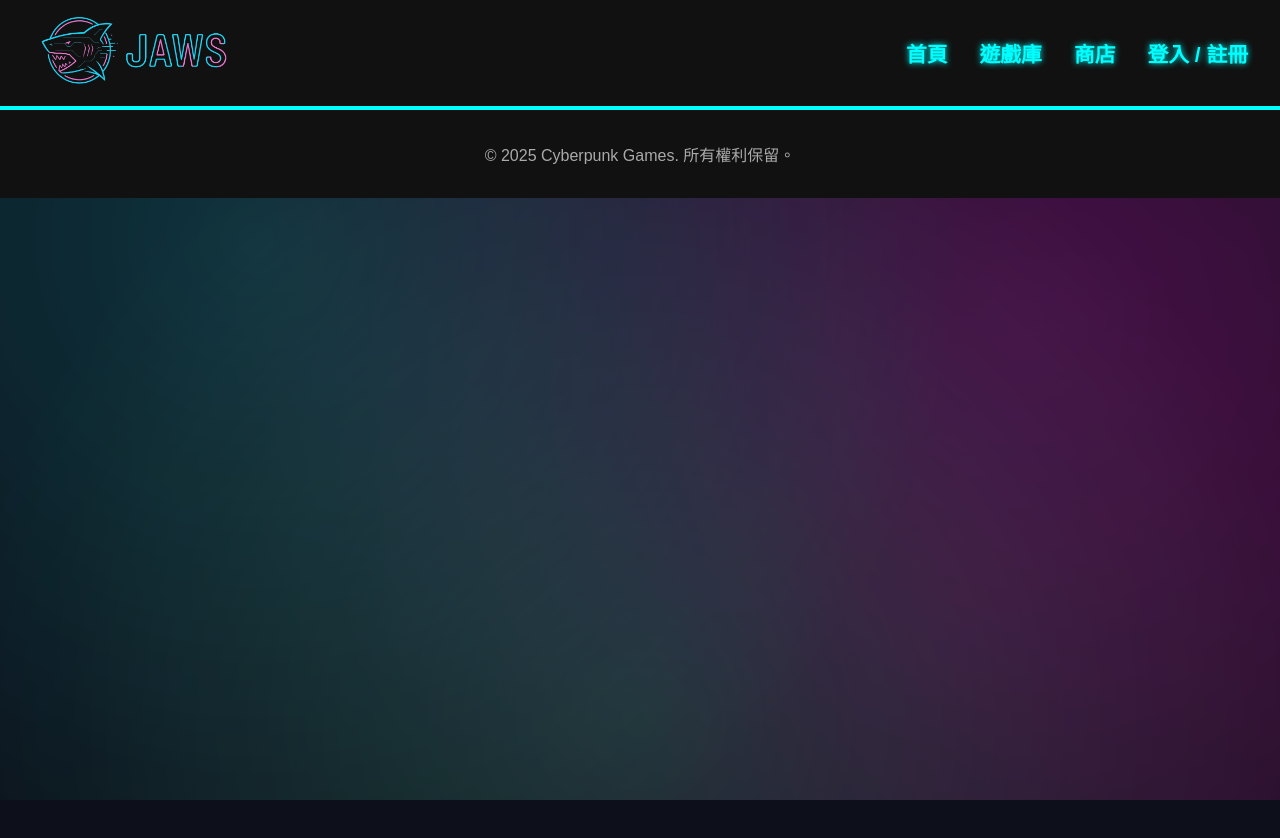
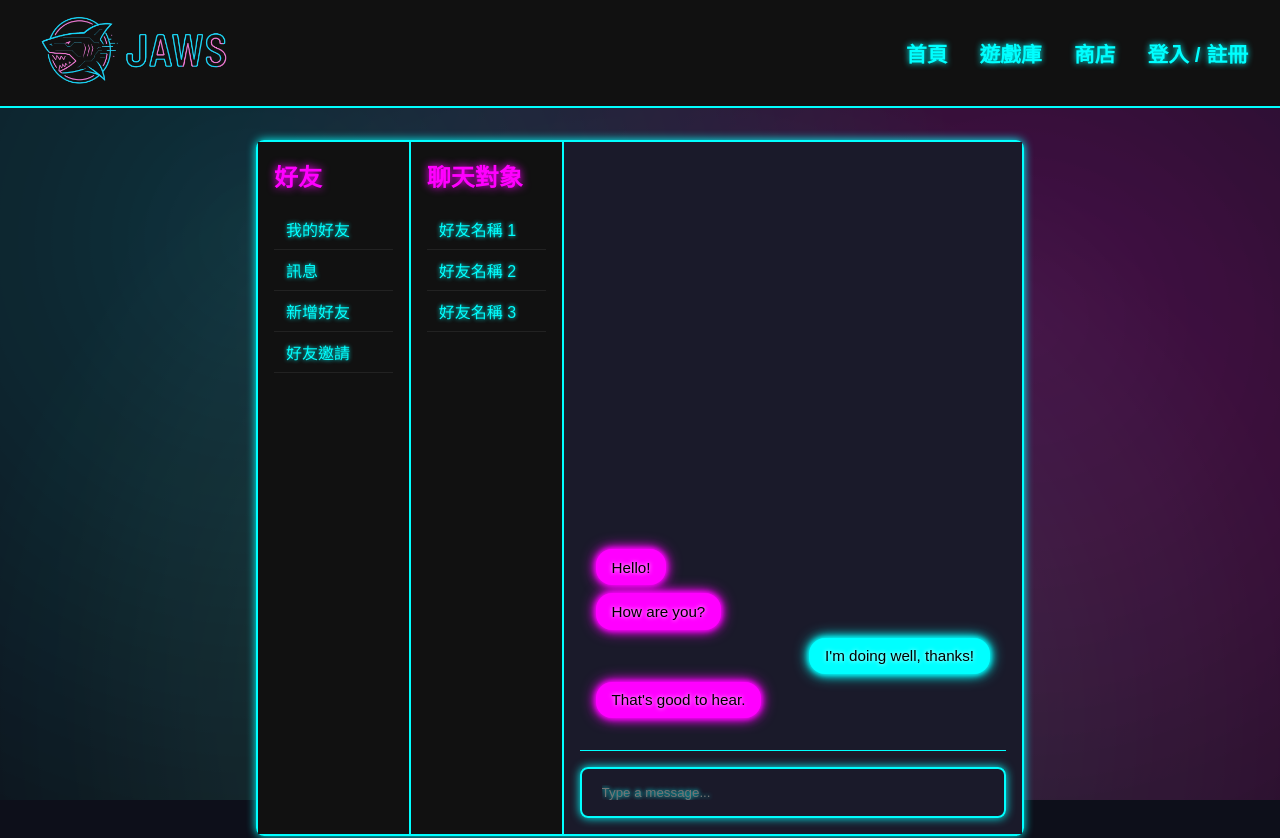
Before and after one commit to anthony88222/jaws-frontend, a Vue app: page /chat in a window 1280 px wide. Shown: the top 838 px of the page. Before the commit the page ends 800 px from the top, so only its background shows below. Built offline with nearby package versions, Linux system fonts and the light colour scheme.

Commit message:
modified friend,chat view

```diff
--- a/src/router/index.js
+++ b/src/router/index.js
@@ -5,6 +5,7 @@ import { createRouter, createWebHistory } from 'vue-router'
 import HomeView from '../views/HomeView.vue'
 import CartView from '../views/CartView.vue'
 import FriendView from '../views/FriendView.vue'
+import ChatView from '../views/ChatView.vue'
 import LoginPage from '../views/LoginPage.vue'
 
 
@@ -12,6 +13,7 @@ const routes = [
   { path: '/', name: 'Home', component: HomeView },
   { path: '/cart', name: 'Cart', component: CartView },
   { path: '/friend', name: 'Friend', component: FriendView },
+  { path: '/chat', name: 'Chat', component: ChatView },
   { path: '/login', name: 'LoginPage', component: LoginPage },
 ]
 
--- /dev/null
+++ b/src/views/ChatView.vue
@@ -0,0 +1,227 @@
+<template>
+  <div class="layout">
+    <main class="chat-container">
+      <!-- 左側：好友功能選單 -->
+      <aside class="friend-list">
+        <h2 class="title">好友</h2>
+        <ul>
+          <li class="clickable" @click="navigateTo('我的好友')">
+            <span class="friend-name">我的好友</span>
+          </li>
+          <li class="clickable" @click="navigateTo('訊息')">
+            <span class="friend-name">訊息</span>
+          </li>
+          <li class="clickable" @click="navigateTo('新增好友')">
+            <span class="friend-name">新增好友</span>
+          </li>
+          <li class="clickable" @click="navigateTo('好友邀請')">
+            <span class="friend-name">好友邀請</span>
+          </li>
+        </ul>
+      </aside>
+
+      <!-- 中間：聊天對象列表 -->
+      <aside class="recent-chats">
+        <h2 class="title">聊天對象</h2>
+        <ul>
+          <li v-for="chat in recentChats" :key="chat.id" class="clickable" @click="selectChat(chat.name)">
+            <div class="chat-info">
+              <span class="chat-name">{{ chat.name }}</span>
+            </div>
+          </li>
+        </ul>
+      </aside>
+
+      <!-- 右側聊天視窗 -->
+      <section class="chat-box">
+        <div class="chat-messages">
+          <div v-for="msg in messages" :key="msg.id" :class="['bubble', msg.from === 'me' ? 'me' : 'them']">
+            {{ msg.text }}
+          </div>
+        </div>
+        <div class="chat-input">
+          <div class="input-wrapper">
+            <input v-model="newMessage" type="text" placeholder="Type a message..." @keydown.enter="sendMessage" />
+          </div>
+        </div>
+      </section>
+    </main>
+  </div>
+</template>
+
+<script setup>
+import { ref } from 'vue'
+
+const recentChats = ref([
+  { id: 1, name: '好友名稱 1' },
+  { id: 2, name: '好友名稱 2' },
+  { id: 3, name: '好友名稱 3' },
+])
+
+const messages = ref([
+  { id: 1, from: 'them', text: 'Hello!' },
+  { id: 2, from: 'them', text: 'How are you?' },
+  { id: 3, from: 'me', text: "I'm doing well, thanks!" },
+  { id: 4, from: 'them', text: "That's good to hear." }
+])
+
+const newMessage = ref('')
+
+function sendMessage() {
+  if (newMessage.value.trim()) {
+    messages.value.push({ id: Date.now(), from: 'me', text: newMessage.value })
+    newMessage.value = ''
+  }
+}
+
+function selectChat(name) {
+  alert(`開啟與 ${name} 的聊天`)
+}
+
+function navigateTo(section) {
+  alert(`前往：${section}`)
+}
+</script>
+
+<style scoped>
+.chat-container {
+  display: flex;
+  height: 70vh;
+  margin: 2rem auto;
+  width: 60vw;
+  border: 2px solid var(--color-primary);
+  border-radius: var(--border-radius);
+  box-shadow: 0 0 10px var(--color-primary);
+}
+
+.friend-list,
+.recent-chats {
+  width: 20%;
+  background-color: #111;
+  padding: 1rem;
+  border-right: 2px solid var(--color-primary);
+  overflow-y: auto;
+}
+
+.friend-list .title,
+.recent-chats .title {
+  color: var(--color-secondary);
+  font-size: 1.5rem;
+  margin-bottom: 1rem;
+  text-shadow: 0 0 8px var(--color-secondary);
+  text-align: left;
+}
+
+.friend-list ul,
+.recent-chats ul {
+  list-style: none;
+  padding: 0;
+  margin: 0;
+}
+
+.friend-list li,
+.recent-chats li {
+  padding: 0.5rem 0.75rem;
+  color: var(--color-primary);
+  border-bottom: 1px solid #222;
+  display: flex;
+  align-items: center;
+  gap: 0.5rem;
+  justify-content: space-between;
+  transition: background 0.2s;
+  cursor: pointer;
+}
+
+.friend-list li:hover,
+.recent-chats li:hover {
+  background: #222;
+  box-shadow: 0 0 6px var(--color-primary);
+}
+
+.friend-name,
+.chat-name {
+  text-shadow: 0 0 4px var(--color-primary);
+  font-size: 1rem;
+}
+
+.chat-info {
+  width: 100%;
+}
+
+.chat-box {
+  flex: 1;
+  display: flex;
+  flex-direction: column;
+  justify-content: space-between;
+  padding: 1rem;
+  background: #1a1a2a;
+}
+
+.chat-messages {
+  flex: 1;
+  overflow-y: auto;
+  display: flex;
+  flex-direction: column;
+  justify-content: flex-end;
+  gap: 0.5rem;
+  padding: 1rem;
+}
+
+
+.bubble {
+  max-width: 60%;
+  padding: 0.6rem 1rem;
+  border-radius: 1rem;
+  font-size: 0.95rem;
+  color: var(--color-text);
+}
+
+.bubble.them {
+  align-self: flex-start;
+  background: var(--color-secondary);
+  color: #000;
+  text-shadow: 0 0 4px #fff;
+  box-shadow:
+    0 0 5px var(--color-secondary),
+    0 0 10px var(--color-secondary),
+    0 0 15px var(--color-secondary);
+}
+
+.bubble.me {
+  align-self: flex-end;
+  background: var(--color-primary);
+  color: #000;
+  text-shadow: 0 0 4px #fff;
+  box-shadow:
+    0 0 5px var(--color-primary),
+    0 0 10px var(--color-primary),
+    0 0 15px var(--color-primary);
+}
+
+
+.chat-input {
+  margin-top: 1rem;
+  border-top: 1px solid var(--color-primary);
+  padding-top: 1rem;
+}
+
+.input-wrapper {
+  border: 2px solid var(--color-primary);
+  border-radius: var(--border-radius);
+  box-shadow: 0 0 10px var(--color-primary);
+  padding: 0.25rem;
+}
+
+.chat-input input {
+  width: 100%;
+  padding: 0.75rem 1rem;
+  border: none;
+  background: transparent;
+  color: var(--color-text);
+  font-family: var(--font-family);
+  border-radius: var(--border-radius);
+  outline: none;
+  text-shadow: 0 0 4px var(--color-primary);
+}
+
+</style>
--- a/src/views/FriendView.vue
+++ b/src/views/FriendView.vue
@@ -1,105 +1,66 @@
 <template>
   <div class="layout">
-
     <main class="chat-container">
-        <!-- 左側好友列表 -->
+      <!-- 左側好友選單 -->
       <aside class="friend-list">
-          <h2 class="title">FRIENDS</h2>
+        <h2 class="title">好友</h2>
         <ul>
-            <li
-              v-for="friend in friends"
-              :key="friend.id"
-              :class="{ online: friend.online }"
-              class="clickable"
-              @click="selectChat(friend.name)"
-            >
-              <span class="status-dot"></span>
-              <span class="friend-name">{{ friend.name }}</span>
+          <li class="clickable" @click="navigateTo('我的好友')">
+            <span class="friend-name">我的好友</span>
+          </li>
+          <li class="clickable" @click="navigateTo('訊息')">
+            <span class="friend-name">訊息</span>
+          </li>
+          <li class="clickable" @click="navigateTo('新增好友')">
+            <span class="friend-name">新增好友</span>
+          </li>
+          <li class="clickable" @click="navigateTo('好友邀請')">
+            <span class="friend-name">好友邀請</span>
           </li>
         </ul>
       </aside>
 
-        <!-- 中間近期聊天紀錄 -->
-        <aside class="recent-chats">
-          <h2 class="title">RECENT CHATS</h2>
-          <ul>
-            <li
-              v-for="chat in recentChats"
-              :key="chat.id"
-              class="clickable"
-              @click="selectChat(chat.name)"
+      <!-- 右側好友卡片區 -->
+      <section class="friends-grid">
+        <h2 class="title left-align">我的好友</h2>
+        <div class="grid">
+          <div
+            v-for="friend in friends"
+            :key="friend.id"
+            class="friend-card"
           >
-              <div class="chat-info">
-                <span class="chat-name">{{ chat.name }}</span>
-                <span class="chat-snippet">{{ chat.snippet }}</span>
-              </div>
-              <span class="chat-time">{{ chat.time }}</span>
-            </li>
-          </ul>
-        </aside>
-
-        <!-- 右側聊天視窗 -->
-        <section class="chat-box">
-          <div class="chat-messages">
-            <div
-              v-for="msg in messages"
-              :key="msg.id"
-              :class="['bubble', msg.from === 'me' ? 'me' : 'them']"
-            >
-              {{ msg.text }}
+            <div class="friend-content">
+              <img class="avatar" :src="friend.avatar" alt="Avatar" />
+              <div class="friend-name center">{{ friend.name }}</div>
+              <button class="message-btn" @click="selectChat(friend.name)">
+                訊息
+              </button>
             </div>
           </div>
-          <div class="chat-input">
-            <input
-              v-model="newMessage"
-              type="text"
-              placeholder="Type a message..."
-              @keydown.enter="sendMessage"
-            />
         </div>
       </section>
     </main>
-
   </div>
 </template>
 
 <script setup>
-  import Header from '@/components/Header.vue';
-  import Footer from '@/components/Footer.vue';
-  import { ref } from 'vue';
+import { ref } from 'vue'
 
 const friends = ref([
-    { id: 1, name: 'PLAYER456', online: true },
-    { id: 2, name: 'COOLGUY', online: true },
-    { id: 3, name: 'GAMERXD', online: true },
-    { id: 4, name: 'FRIEND01', online: false },
-    { id: 5, name: 'HELLO123', online: false },
-  ]);
+  { id: 1, name: '好友名稱 1', avatar: '/friend1.png' },
+  { id: 2, name: '好友名稱 2', avatar: '/friend2.png' },
+  { id: 3, name: '好友名稱 3', avatar: '/friend3.png' },
+  { id: 4, name: '好友名稱 4', avatar: '/friend4.png' },
+  { id: 5, name: '好友名稱 5', avatar: '/friend5.png' },
+  { id: 6, name: '好友名稱 6', avatar: '/friend6.png' }
+])
 
-  const recentChats = ref([
-    { id: 1, name: 'Jimmy', snippet: 'hi!', time: '12:50' },
-    { id: 2, name: 'Mike', snippet: 'Mike傳送了圖片', time: '16:39' },
-    { id: 3, name: 'John', snippet: 'yo', time: '18:12' },
-  ]);
-
-  const messages = ref([
-    { id: 1, from: 'them', text: 'Hello!' },
-    { id: 2, from: 'them', text: 'How are you?' },
-    { id: 3, from: 'me', text: "I'm doing well, thanks!" },
-    { id: 4, from: 'them', text: "That's good to hear." }
-  ]);
-
-  const newMessage = ref('');
-
-  function sendMessage() {
-    if (newMessage.value.trim()) {
-      messages.value.push({ id: Date.now(), from: 'me', text: newMessage.value });
-      newMessage.value = '';
-    }
+function selectChat(name) {
+  alert(`開啟與 ${name} 的聊天`)
 }
 
-  function selectChat(name) {
-    alert(`開啟與 ${name} 的聊天`);
+function navigateTo(section) {
+  alert(`前往：${section}`)
 }
 </script>
 
@@ -114,7 +75,7 @@
   box-shadow: 0 0 10px var(--color-primary);
 }
 
-  .friend-list, .recent-chats {
+.friend-list {
   width: 20%;
   background-color: #111;
   padding: 1rem;
@@ -122,122 +83,109 @@
   overflow-y: auto;
 }
 
-  .friend-list .title,
-  .recent-chats .title {
+.friend-list .title {
   color: var(--color-secondary);
   font-size: 1.5rem;
   margin-bottom: 1rem;
   text-shadow: 0 0 8px var(--color-secondary);
-    text-align: center;
+  text-align: left;
 }
 
-  .friend-list ul,
-  .recent-chats ul {
+.friend-list ul {
   list-style: none;
   padding: 0;
   margin: 0;
 }
 
-  .friend-list li,
-  .recent-chats li {
+.friend-list li {
   padding: 0.5rem 0.75rem;
   color: var(--color-primary);
   border-bottom: 1px solid #222;
   display: flex;
   align-items: center;
   gap: 0.5rem;
-    justify-content: space-between;
   transition: background 0.2s;
   cursor: pointer;
 }
 
-  .friend-list li:hover,
-  .recent-chats li:hover {
+.friend-list li:hover {
   background: #222;
   box-shadow: 0 0 6px var(--color-primary);
 }
 
-  .friend-list li.online .status-dot {
-    background: #00ff80;
+.friend-name {
+  text-shadow: 0 0 4px var(--color-primary);
+  font-size: 1rem;
+  text-align: left;
+  width: 100%;
 }
 
-  .status-dot {
-    width: 10px;
-    height: 10px;
-    border-radius: 50%;
-    background: gray;
+.friend-name.center {
+  text-align: center;
 }
 
-  .friend-name,
-  .chat-name {
-    text-shadow: 0 0 4px var(--color-primary);
-  }
-
-  .chat-snippet {
-    font-size: 0.75rem;
-    color: var(--color-muted);
-    display: block;
-  }
-
-  .chat-time {
-    font-size: 0.7rem;
-    color: var(--color-muted);
-  }
-
-  .chat-box {
+.friends-grid {
   flex: 1;
-    display: flex;
-    flex-direction: column;
-    justify-content: space-between;
-    padding: 1rem;
+  padding: 1.5rem;
   background: #1a1a2a;
-  }
-
-  .chat-messages {
-    flex: 1;
   overflow-y: auto;
   display: flex;
   flex-direction: column;
-    gap: 0.5rem;
 }
 
-  .bubble {
-    max-width: 60%;
-    padding: 0.6rem 1rem;
-    border-radius: 1rem;
-    font-size: 0.95rem;
-    color: var(--color-text);
+.friends-grid .title {
+  color: var(--color-secondary);
+  font-size: 1.5rem;
+  margin-bottom: 1rem;
+  text-shadow: 0 0 8px var(--color-secondary);
+  text-align: left;
 }
 
-  .bubble.them {
-    align-self: flex-start;
-    background: var(--color-secondary);
-    color: #000;
-    text-shadow: none;
+.grid {
+  display: flex;
+  flex-wrap: wrap;
+  gap: 1.25rem;
+  justify-content: flex-start;
 }
 
-  .bubble.me {
-    align-self: flex-end;
-    background: var(--color-primary);
-    color: #000;
-    text-shadow: none;
+.friend-card {
+  background: #2a2a3a;
+  border-radius: 12px;
+  padding: 1rem;
+  text-align: center;
+  box-shadow: 0 0 6px var(--color-primary);
+  width: 180px;
 }
 
-  .chat-input {
-    margin-top: 1rem;
-    border-top: 1px solid var(--color-primary);
-    padding-top: 1rem;
+.friend-content {
+  display: flex;
+  flex-direction: column;
+  align-items: center;
+  justify-content: center;
 }
 
-  .chat-input input {
-    width: 100%;
-    padding: 0.75rem 1rem;
+.avatar {
+  width: 80px;
+  height: 80px;
+  border-radius: 50%;
+  margin-bottom: 0.5rem;
   border: 2px solid var(--color-primary);
-    background: transparent;
-    color: var(--color-text);
-    font-family: var(--font-family);
-    border-radius: var(--border-radius);
-    outline: none;
-    text-shadow: 0 0 4px var(--color-primary);
+}
+
+.message-btn {
+  background: #ff00ff;
+  border: none;
+  padding: 0.4rem 1rem;
+  border-radius: 8px;
+  margin-top: 0.5rem;
+  cursor: pointer;
+  font-weight: bold;
+  color: #000;
+  transition: 0.2s;
+}
+
+.message-btn:hover {
+  background: #ff00ff;
+  box-shadow: 0 0 6px #ff00ff;
 }
 </style>
```
Lines whose indentation alone changed are shown as unchanged.
